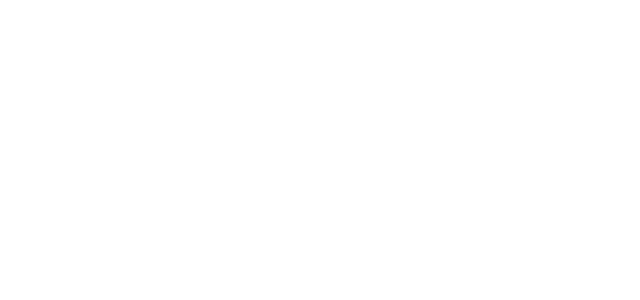
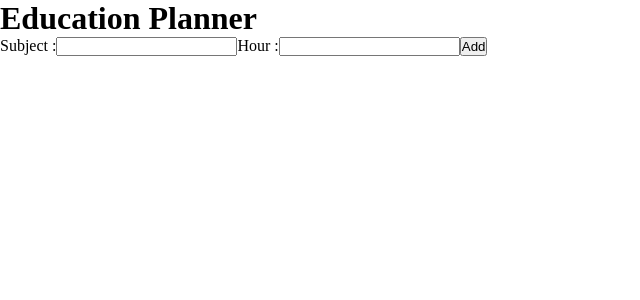
Before and after one commit to Yugal2003/React_Intern, a React (Create React App) app: page / in a window 1280 px wide. Shown: the top 300 px of the page, without its empty margins (0-640 px from the left). Built offline with nearby package versions, Linux system fonts and the light colour scheme.

Commit message:
Six commit

```diff
--- a/src/App.js
+++ b/src/App.js
@@ -59,10 +59,11 @@
 
 
 import './App.css';
+import Geekster from './components/Geekster_Assignment_Practice/Geekster'
 // import PracticeOnlyUseCallback from './components/PracticeOnlyUseCallback';
 // import PracticeOnlyUseMemo from './components/PracticeOnlyUseMemo';
 // import Practice from './components/PracticeOnlyUsestate';
-// import toast, { Toaster } from 'react-hot-toast';
+import toast, { Toaster } from 'react-hot-toast';
 // import PracticeOnlyUseReducer from './components/PracticeOnlyUseReducer';
 // import PracticeOnlyUseEffect from './components/PracticeOnlyUseEffect';
 // import { BrowserRouter,Route,Router, Routes } from 'react-router-dom';
@@ -87,6 +88,7 @@
 
   return (
     <div>
+      <Geekster/>
       {/* <PracticeOnlyUseCallback/> */}
       {/* <PracticeOnlyUseMemo/> */}
       {/* useContext start */}
@@ -110,7 +112,7 @@
       {/* <PracticeOnlyUseReducer/> */}
       {/* <PracticeOnlyUseEffect/> */}
       {/* <Practice/> */}
-      {/* <Toaster/> */}
+      <Toaster/>
 
       {/* implement routing start */}
 
--- /dev/null
+++ b/src/components/Geekster_Assignment_Practice/Education.js
@@ -0,0 +1,22 @@
+import React from 'react'
+
+const Education = ({subject,updateHour,hour,index,deleteItem}) => {
+
+    // const [hourValue,setHourValue] = useState(hour)
+  return (
+    <div style={{display:"inline-block",width:"80vw",marginInline:"8rem"}}>
+        <div style={{display:"flex",flexDirection:"column",marginTop:"1rem",border:"2px solid black",width:"25vw",textAlign:"center",padding:"2rem"}}>
+            <h3>Subject Name : {subject}</h3>
+            <h3>Subject Hour : {hour}</h3>
+
+            <div style={{display:"flex",flexDirection:"row",justifyContent:"center",alignItems:"center",gap:"1rem",textAlign:"center",width:"20vw"}}>
+                <button onClick={()=>updateHour(index,parseInt(hour-1))}>Decrease</button>
+                <button onClick={()=>updateHour(index,parseInt(hour+1))}>Increase</button>
+                <button onClick={()=>deleteItem(index)}>Delete</button>
+            </div>
+        </div>
+    </div>
+  )
+}
+
+export default Education
--- /dev/null
+++ b/src/components/Geekster_Assignment_Practice/Geekster.js
@@ -0,0 +1,152 @@
+// DAY 5 HOMEWORK START
+
+import React, { useState } from 'react'
+import Education from './Education'
+import toast from 'react-hot-toast';
+
+const Geekster = () => {
+    const [subject,setSubject] = useState("");
+    const [hour,setHour] = useState("");
+    const [array,setArray] = useState([]);
+
+    const addItem = () =>{
+        if(subject && hour){
+            let newData = {subject,hour};
+
+            setArray((array) => [...array,newData])
+            setSubject("");
+            setHour("");
+        }
+        else{
+            toast.error("All Field are Required !")
+        }
+    }
+
+    const updateHour = (id,newHour) =>{
+        setArray((array) =>array.map((ele,index) =>
+            index === id ? {...ele,hour:newHour} : ele
+        ))
+    }
+
+    const clickDelete = (id) =>{
+        setArray((array) => array.filter((ele,index) => index !== id));
+    }
+
+    const clickAllDelete = () =>{
+        setArray([])
+    }
+
+    return (
+    <div>
+        <div>
+            <h1>Education Planner</h1>
+                <label>Subject :</label>
+                <input required type='text' value={subject} onChange={(e) =>setSubject(e.target.value)}/>
+                <label>Hour :</label>
+                <input required type='number' value={hour} onChange={(e) =>setHour(parseInt(e.target.value))}/>
+                <button onClick={addItem}>Add</button>
+                {
+                    array.length >=1 &&
+                    <button onClick={clickAllDelete}>Remove All Data</button>
+                }
+        </div>
+        {
+            array.length >= 1 &&
+            array.map((ele,index) =>{
+                return(
+                    <Education updateHour={updateHour} key={index} subject={ele.subject} hour={ele.hour} index={index} deleteItem={clickDelete}/>
+                )
+            })
+        }
+    </div>
+  )
+}
+
+export default Geekster
+
+// DAY 5 HOMEWORK START
+
+
+//WEEKLY TEST 1 START
+
+// import React, { useState } from 'react'
+// import toast from 'react-hot-toast';
+
+// const Geekster = () => {
+//     const [inputValue,setInputValue] = useState(8);
+//     const [upperCase,setUpperCase] = useState(true);
+//     const [lowerCase,setLowerCase] = useState(true);
+//     const [numbers,setNumbers] = useState(true);
+//     const [symbols,setSymbols] = useState(true);
+//     const [copyPassword,setCopyPassword] = useState("")
+
+//     const clickGenerateBtn = () =>{
+//         let set = "";
+
+//         if(upperCase){
+//             set += 'ABCDEFGHIJKLMNOPQRSTUVWXYZ'
+//         }
+//         if(lowerCase){
+//             set += 'abcdefghijklmnopqrstuvwxyz'
+//         }
+//         if(numbers){
+//             set += '0123456789'
+//         }
+//         if(symbols){
+//             set += '!@#$%^&*()-_+='
+//         }
+//         // console.log(inputValue);
+
+//         if(inputValue >= 8){
+//             let newPassword = "";
+//             for(let i=1;i<=inputValue;i++){
+//                 const calculate = Math.floor(Math.random() * set.length)
+//                 newPassword += set[calculate]
+//             }
+//             // console.log(newPassword);
+//             setCopyPassword(newPassword)
+//         }
+//         else{
+//             toast.error('Enter an Number Greater than 8 !')
+//         }
+//     }
+
+//     const copyPass = () =>{
+//         navigator.clipboard.writeText(copyPassword);
+//         toast.success("Password Copy Success !")
+//     }
+//   return (
+//     <div>
+//         <div>
+//             <h1>Password Generator</h1>
+//             <div>
+//                 <input type='text' value={copyPassword}/>
+//                 <button onClick={copyPass}>Copy Password</button>
+//             </div>
+
+//             <div style={{display:"flex",marginBlock:"1rem"}}>
+//                 <h3>Select Password length(8 to 50)</h3>
+//                 <input type='number' value={inputValue} onChange={(e)=>setInputValue(e.target.value)} min={8} max={50}/>
+//             </div>
+
+//             <div>
+//                 <input type='checkbox' checked={upperCase} onChange={()=>setUpperCase(!upperCase)}/>
+//                 <label>Include UpperCase</label><br/>
+//                 <input type='checkbox' checked={lowerCase} onChange={()=>setLowerCase(!lowerCase)}/>
+//                 <label>Include LowerCase</label><br/>
+//                 <input type='checkbox' checked={numbers} onChange={()=>setNumbers(!numbers)}/>
+//                 <label>Include Numbers</label><br/>
+//                 <input type='checkbox' checked={symbols} onChange={()=>setSymbols(!symbols)}/>
+//                 <label>Include Symbols</label><br/>
+
+//                 <button onClick={clickGenerateBtn}>Generate Password</button>
+//             </div>
+//         </div>
+//     </div>
+//   )
+// }
+
+// export default Geekster
+
+
+//WEEKLY TEST 1 END
```
Also changed, not shown: src/index.js (line endings or trailing spaces).
